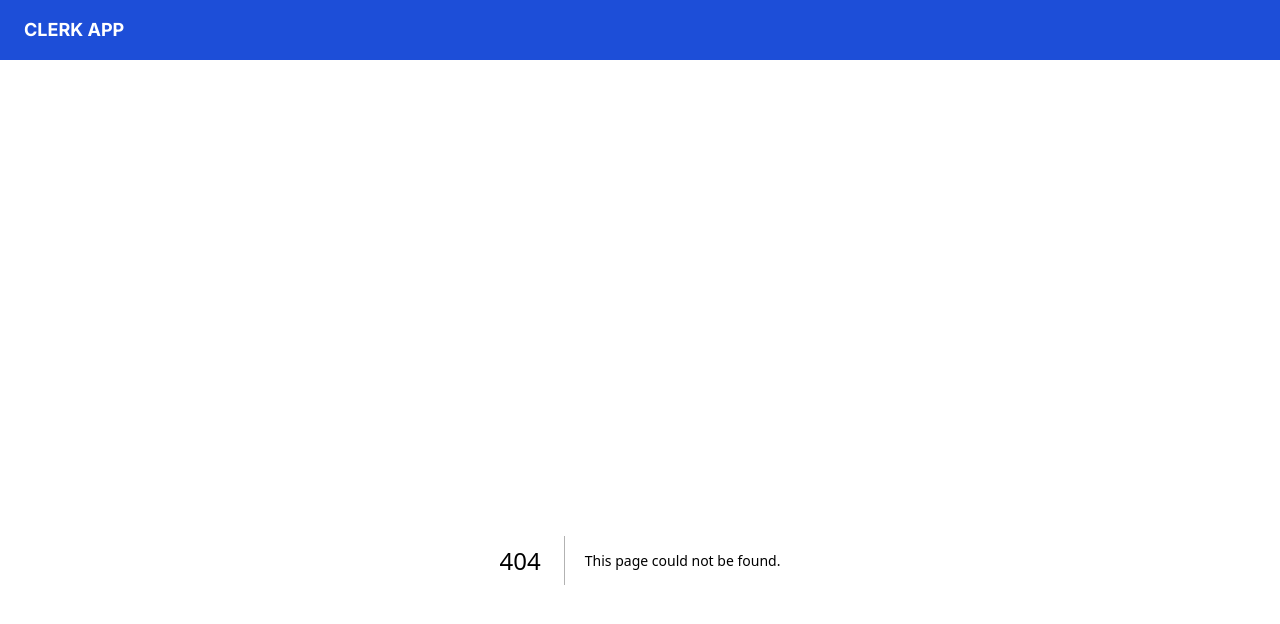
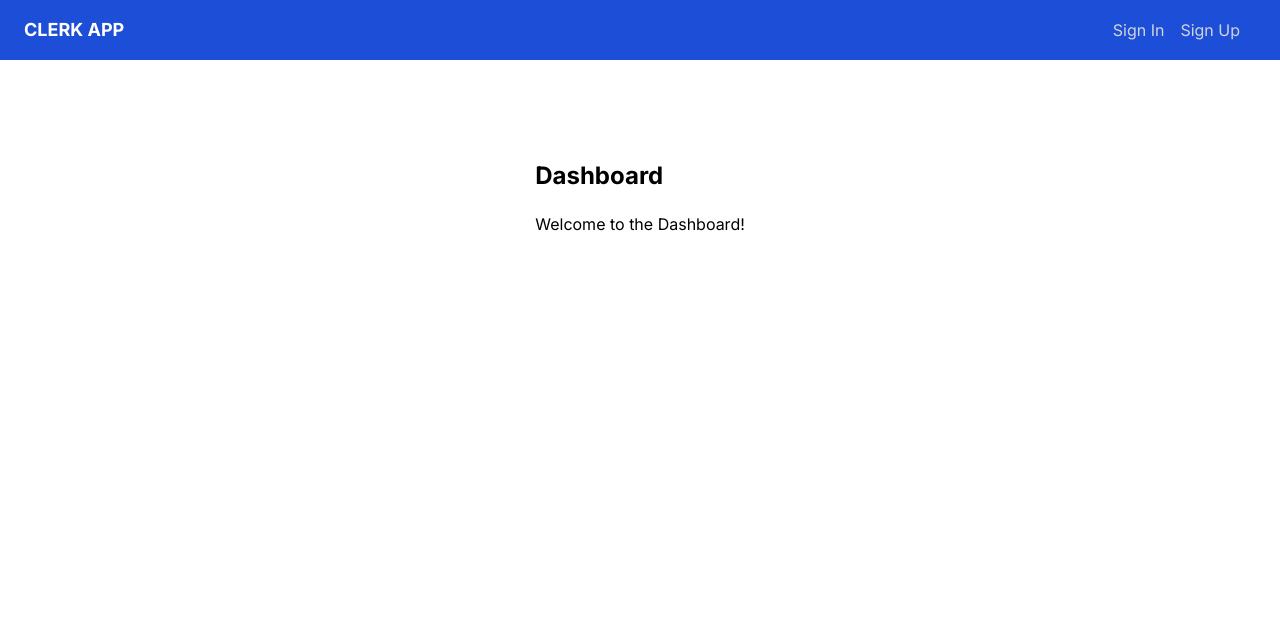
Before and after one commit to iamAkuma/clerk-app, a Next.js app: page /dashboard in a window 1280 px wide. Before the commit this address had no page. Shown: the top 624 px of the page. Built offline with nearby package versions, Linux system fonts and the light colour scheme.

Commit message:
Routes protected using middleware

```diff
--- a/app/components/Header.jsx
+++ b/app/components/Header.jsx
@@ -11,6 +11,14 @@ const Header = () => {
             </div>
         </Link>
         </div>
+        <div className="text-white">
+            <Link href='/sign-in' className="text-gray-300 hover:text-white mr-4">
+                Sign In
+            </Link>
+            <Link href='/sign-up' className="text-gray-300 hover:text-white mr-4">
+                Sign Up
+            </Link>
+        </div>
       </nav>
     </>
   )
--- /dev/null
+++ b/app/dashboard/page.jsx
@@ -0,0 +1,14 @@
+
+
+const DashboardPage = () => {
+  return (
+    <>
+      <h1 className="text-2xl font-bold mb-5">
+        Dashboard
+      </h1>
+      <div className="mb-5">Welcome to the Dashboard!</div>
+    </>
+  )
+}
+
+export default DashboardPage
```
Also changed, not shown: middleware.js (added, +9 -0 lines).
